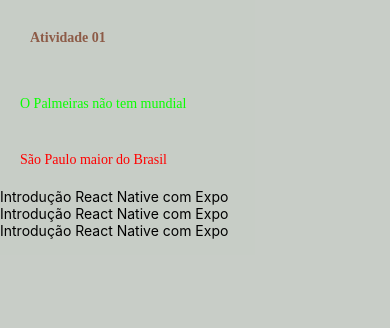
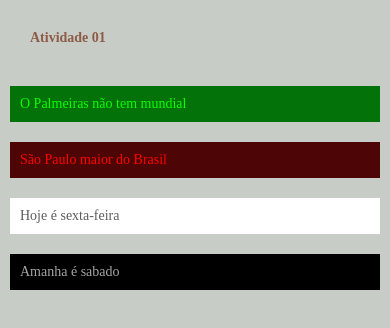
Before and after one commit to paulomussi/aula-introducao-expo, a React Native app: screen / in a window 390 px wide. Shown: the top 328 px of the page. Built offline with nearby package versions, Linux system fonts and the light colour scheme; what react-native-responsive-fontsize would draw is missing.

Commit message:
aula29-08

```diff
--- a/src/atividades/atv01/index.js
+++ b/src/atividades/atv01/index.js
@@ -8,9 +8,8 @@
             <Text style={styles.titulo}>Atividade 01</Text>
             <Text style={styles.txtPalmeiras}>O Palmeiras não tem mundial</Text>
             <Text style={styles.txtSP}>São Paulo maior do Brasil</Text>
-            <Text style={styles.txt}>Introdução React Native com Expo</Text>
-            <Text style={styles.txt}>Introdução React Native com Expo</Text>
-            <Text style={styles.txt}>Introdução React Native com Expo</Text>
+            <Text style={styles.txtSexta}>Hoje é sexta-feira</Text>
+            <Text style={styles.txtSabado}>Amanha é sabado</Text>
         </View>
     );
 }
--- a/src/atividades/atv01/styles.js
+++ b/src/atividades/atv01/styles.js
@@ -26,6 +26,8 @@
             margin: 10,
             fontFamily: 'Cochin',
             color:'#09ff00ff',
+            textAlign: 'auto',
+            backgroundColor: '#037209ff',
         },
         txtSP:{
             fontSize: RFPercentage(2.5),
@@ -33,7 +35,28 @@
             margin: 10,
             fontFamily: 'Cochin',
             color: '#ff0000ff',
+            textAlign: 'auto',
+            backgroundColor: '#4d0505ff',
         },
+        txtSexta:{
+            fontSize: RFPercentage(2.5),
+            padding: 10,
+            margin: 10,
+            fontFamily: 'Cochin',
+            color: '#5e5c5cff',
+            textAlign: 'auto',
+            backgroundColor: '#ffffffff',
+        },
+        txtSabado:{
+            fontSize: RFPercentage(2.5),
+            padding: 10,
+            margin: 10,
+            fontFamily: 'Cochin',
+            color: '#a8a5a5ff',
+            textAlign: 'auto',
+            backgroundColor: '#000000ff',
+        },
+
     }
 );
 
```
